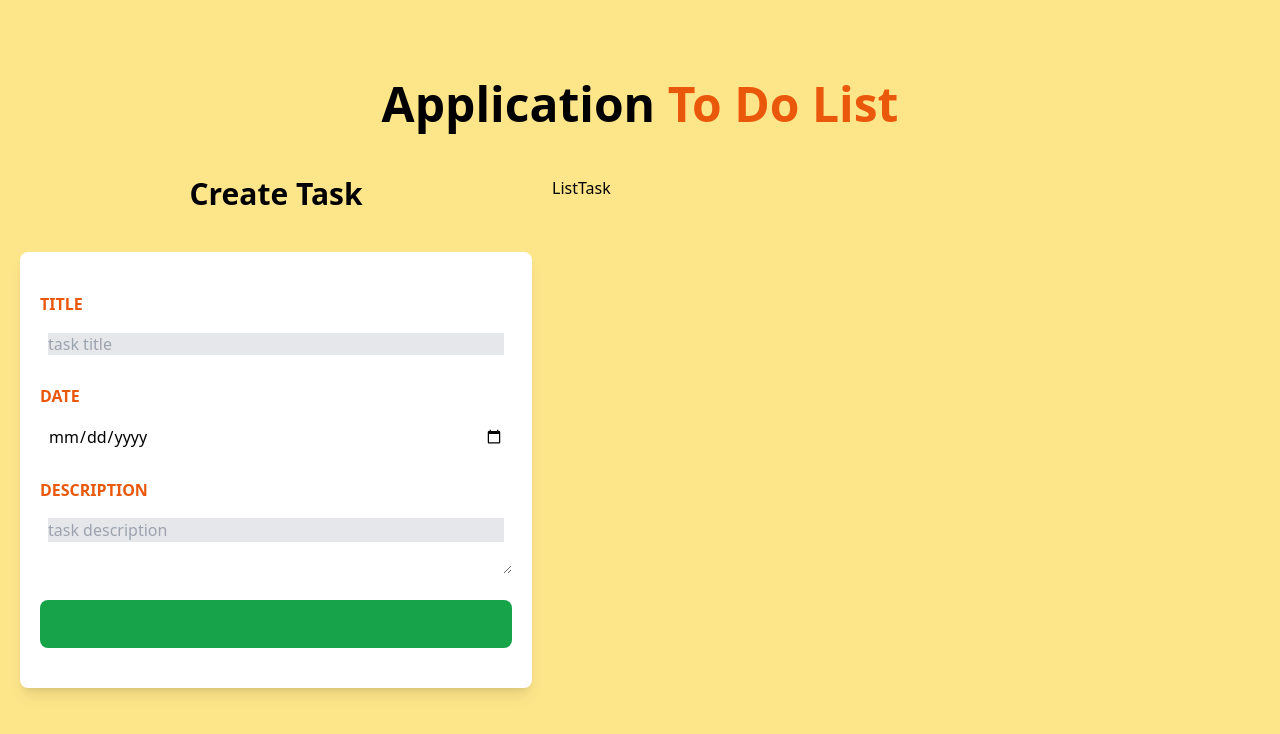
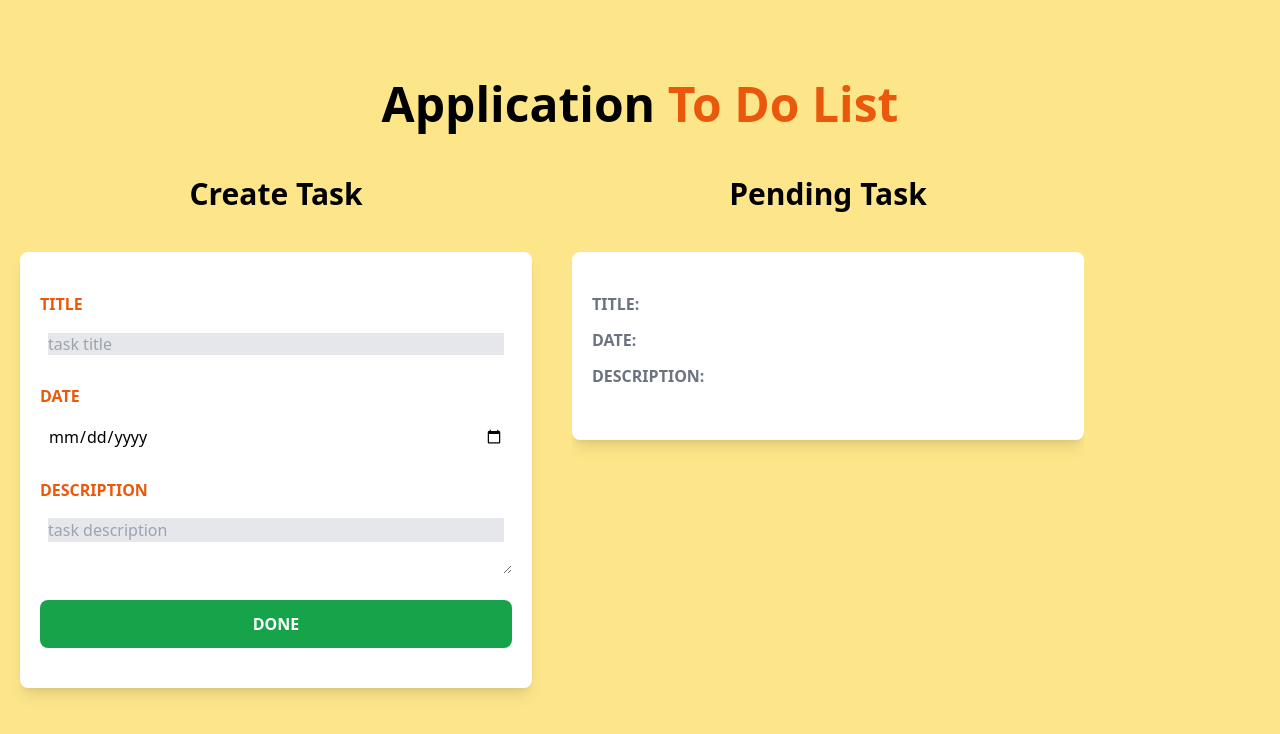
Before and after one commit to DanielFelipeAgMo/todo-list-tdea, a React (Vite) app: page / in a window 1280 px wide. Shown: the top 734 px of the page. Built offline with nearby package versions, Linux system fonts and the light colour scheme.

Commit message:
Se crean las funciones useState para los inputs y el evento submit para el botón

```diff
--- a/src/App.css
+++ /dev/null
@@ -1,41 +0,0 @@
-#root {
-  max-width: 1280px;
-  margin: 0 auto;
-  padding: 2rem;
-  text-align: center;
-}
-
-.logo {
-  height: 6em;
-  padding: 1.5em;
-  will-change: filter;
-}
-.logo:hover {
-  filter: drop-shadow(0 0 2em #646cffaa);
-}
-.logo.react:hover {
-  filter: drop-shadow(0 0 2em #61dafbaa);
-}
-
-@keyframes logo-spin {
-  from {
-    transform: rotate(0deg);
-  }
-  to {
-    transform: rotate(360deg);
-  }
-}
-
-@media (prefers-reduced-motion: no-preference) {
-  a:nth-of-type(2) .logo {
-    animation: logo-spin infinite 20s linear;
-  }
-}
-
-.card {
-  padding: 2em;
-}
-
-.read-the-docs {
-  color: #888;
-}
--- a/src/components/Form.jsx
+++ b/src/components/Form.jsx
@@ -1,23 +1,34 @@
+import { useState } from "react"
 
 const Form = () => {
+
+    const [title, settitle] = useState('')
+    const [date, setdate] = useState('')
+    const [description, setdescription] = useState('')
+
+    const handleSubmit = (e)=> {
+        e.preventDefault();
+        alert('Sending my task 😎')
+    }
+
   return (
     <div className="md:w-1/2 lg:w-2/5 mx-5">
         <h2 className="font-black text-3xl text-center mb-10">Create Task</h2>
 
-        <form action="" className="bg-white shadow-lg rounded-lg py-10 px-5 mb-10">
+        <form onSubmit={handleSubmit} className="bg-white shadow-lg rounded-lg py-10 px-5 mb-10">
             <div className="mb-5">
                 <label htmlFor="title" className="block text-orange-600 uppercase font-bold">Title</label>
-                <input id="title" type="text" placeholder="task title" className="border- w-full p-2 mt-2 rounded-lg placeholder:bg-gray-200" />
+                <input id="title" type="text" placeholder="task title" className="border- w-full p-2 mt-2 rounded-lg placeholder:bg-gray-200" value={title} onChange={(e)=> settitle(e.target.value)} />
             </div>
             <div className="mb-5">
                 <label htmlFor="date" className="block text-orange-600 uppercase font-bold">Date</label>
-                <input id="date" type="date" className="border- w-full p-2 mt-2 rounded-lg placeholder:bg-gray-200" />
+                <input id="date" type="date" className="border- w-full p-2 mt-2 rounded-lg placeholder:bg-gray-200" value={date} onChange={(e)=> setdate(e.target.value)}/>
             </div>
             <div className="mb-5">
                 <label htmlFor="description" className="block text-orange-600 uppercase font-bold">Description</label>
-                <textarea id="description" type="text" placeholder="task description" className="border- w-full p-2 mt-2 rounded-lg placeholder:bg-gray-200" />
+                <textarea id="description" type="text" placeholder="task description" className="border- w-full p-2 mt-2 rounded-lg placeholder:bg-gray-200" value={description} onChange={(e)=> setdescription(e.target.value)}/>
             </div>
-            <input type="submit" value="" className="bg-green-600  w-full p-3 text-white uppercase font-bold rounded-lg hover:bg-green-800 transition-colors cursor-pointer" />
+            <input type="submit" value="Done" className="bg-green-600  w-full p-3 text-white uppercase font-bold rounded-lg hover:bg-green-800 transition-colors cursor-pointer" />
         </form>
     </div>
   )
--- a/src/components/ListTask.jsx
+++ b/src/components/ListTask.jsx
@@ -1,8 +1,12 @@
+import Task from "./Task"
 
 
 const ListTask = () => {
   return (
-    <div>ListTask</div>
+    <div className="md:w-1/2 lg:w-2/5 mx-5 mb-10 md:h-screen overflow-scroll">
+        <h2 className="font-black text-3xl text-center mb-10">Pending Task</h2>
+        <Task/>
+    </div>
   )
 }
 
--- /dev/null
+++ b/src/components/Task.jsx
@@ -0,0 +1,16 @@
+
+
+const Task = () => {
+  return (
+    <div className="bg-white shadow-lg px-5 py-10 rounded-lg">
+        <p className="font-bold mb-3 text-gray-500 uppercase">Title: {' '}
+        <span className="font-normal normal-case" ></span></p>
+        <p className="font-bold mb-3 text-gray-500 uppercase">Date: {' '}
+        <span className="font-normal normal-case" ></span></p>
+        <p className="font-bold mb-3 text-gray-500 uppercase">Description: {' '}
+        <span className="font-normal normal-case" ></span></p>
+    </div>
+  )
+}
+
+export default Task
```
